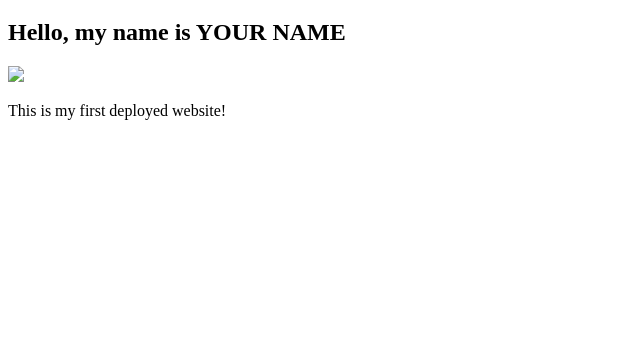
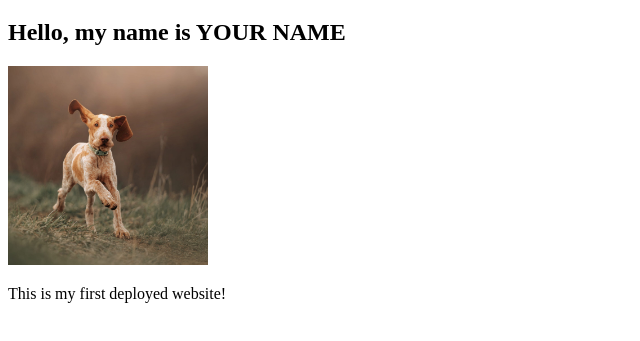
Before and after one commit to KenDavidAshleyEsteban/DICT, a plain HTML site: page index.html in a window 1280 px wide. Shown: the part 61-402 px from the top of the page, without its empty margins (0-640 px from the left). Drawn offline with Linux system fonts and the light colour scheme.

Commit message:
Add files via upload
added a dog image and edited the link to the photo

```diff
--- a/index.html
+++ b/index.html
@@ -4,7 +4,7 @@
 
 <h1>My First Cloud Deployment</h1>
 <h2>Hello, my name is YOUR NAME</h2>
-<img src="YOUR_IMAGE_URL" width="200"/>
+<img src="dog.jpg" width="200"/>
 <p>This is my first deployed website!</p>
 
 </body>
```
Also changed, not shown: dog.jpg (added).
